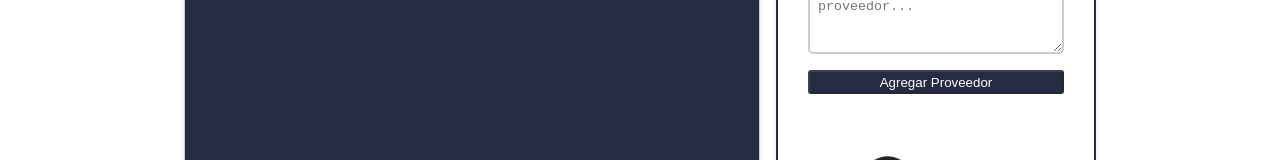
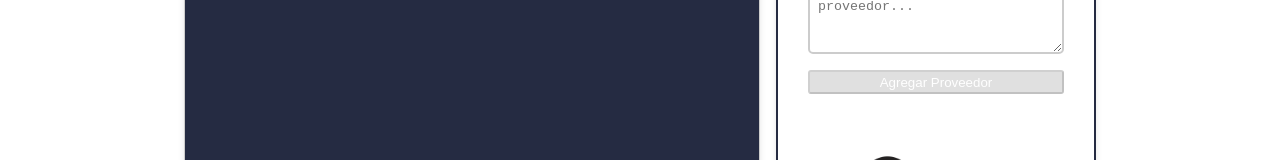
Before and after one commit to AlanPLC/TP-Final-Lab.-IV, a React (Vite) app in the folder WEB/: page /proveedores in a window 1280 px wide. Shown: the part 305-465 px from the top of the page. Built offline with nearby package versions, Linux system fonts and the light colour scheme; no server answers; sample sign-in values are in the browser's storage.

Commit message:
WEB: Botones deshabilitados si los inputs se encuentran vacios.

```diff
--- a/WEB/src/features/Proveedores/proveedores.jsx
+++ b/WEB/src/features/Proveedores/proveedores.jsx
@@ -185,7 +185,7 @@ const Proveedores = () => {
                     onChange={(e)=>setDescripcion(e.target.value)}/>
                     {onEdit ?
                     (<div className="buttons">
-                        <button type="button" onClick={()=> actualizarProv()}>Editar</button>
+                        <button type="button" onClick={()=> actualizarProv()} disabled={!nombre?.trim() || !descripcion?.trim()}>Editar</button>
                         <button type="button"
                         onClick={()=> {
                             setNombre('')
@@ -195,7 +195,6 @@ const Proveedores = () => {
                         }}>Cancelar</button>
                     </div>) :
                     (<button type='submit' disabled={!nombre.trim() || !descripcion.trim()}>Agregar Proveedor</button>)}
-
                 </form>
                 <img src="/proveedor.png" alt="proveedor" />
             </div>
--- a/WEB/src/features/Proveedores/styles/proveedores.css
+++ b/WEB/src/features/Proveedores/styles/proveedores.css
@@ -205,6 +205,15 @@
     cursor: pointer;
 }
 
+.entryes button:disabled{
+    width: 100%;
+    height: 1.5rem;
+    border-radius: 3px;
+    background-color: #ccc;
+    cursor: not-allowed;
+    opacity: 0.6;
+}
+
 .buttons{
     display: flex;
     gap: 0.5rem;
```
